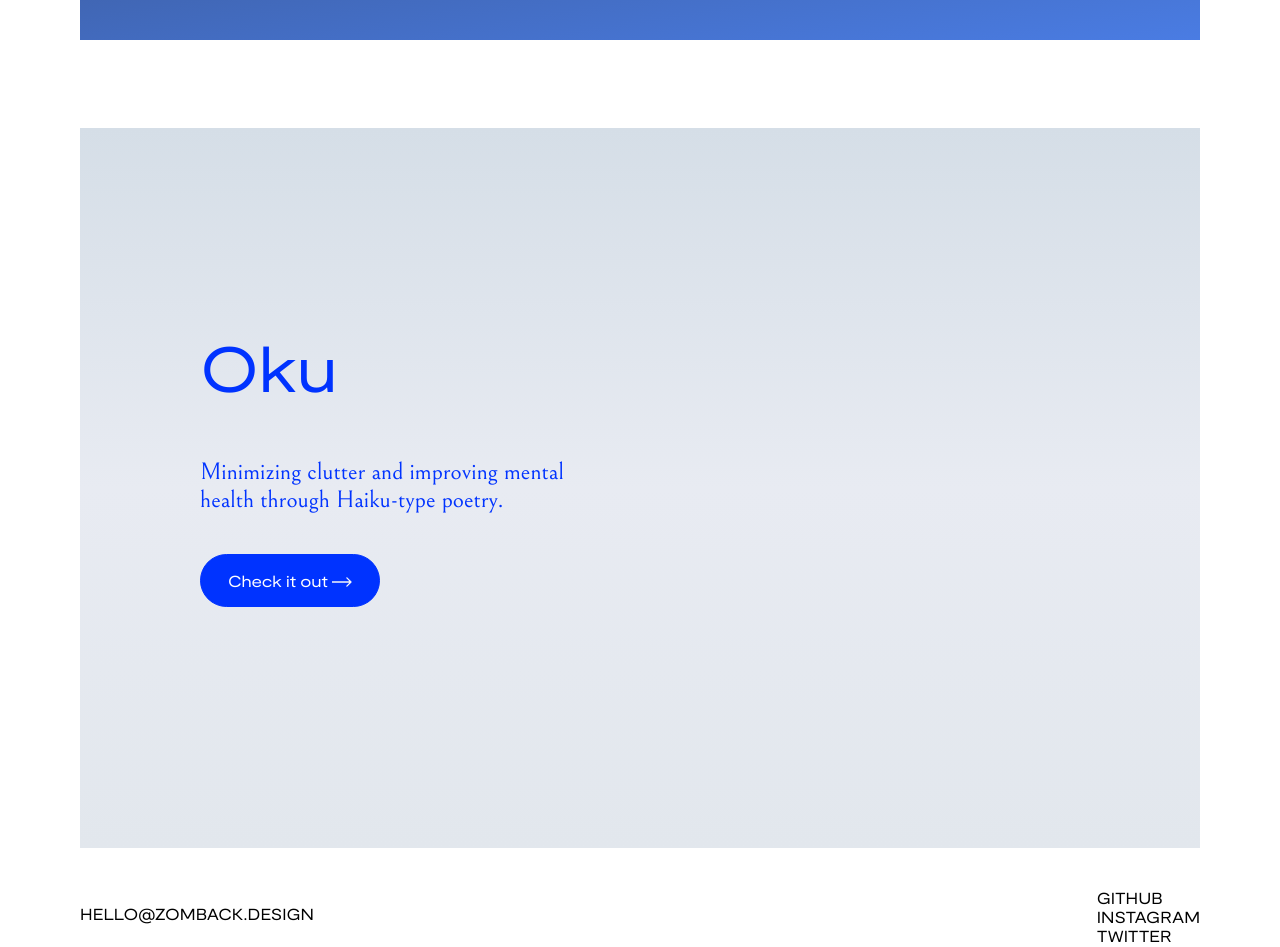
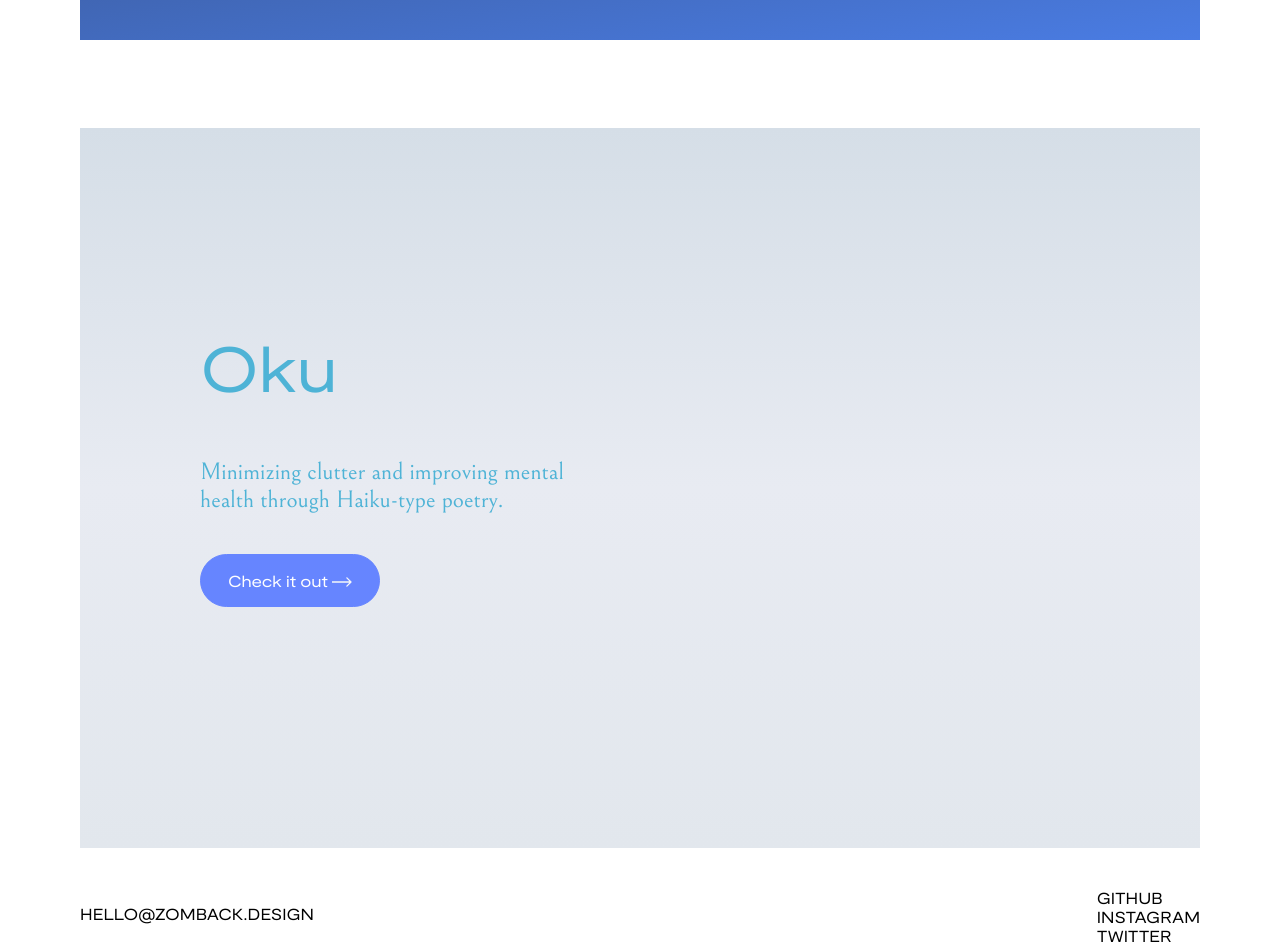
Before and after one commit to aaronzomback/design-portfolio, a Jekyll site: the page built from index.html, in a window 1280 px wide. Shown: the part 1469-2416 px from the top of the page. Built offline with Jekyll 4.4.1, drawn with Linux system fonts in a browser that asks for light colours; grey boxes are pictures that could not be loaded.

Commit message:
improving layout

```diff
--- a/_sass/_timesink.scss
+++ b/_sass/_timesink.scss
@@ -745,6 +745,8 @@ div.wireframes {
 }
 
 div.final-status {
+  margin-left: auto;
+  margin-right: auto;
   width: 800px;
   h2 {
     font-family: $front-font;
@@ -759,6 +761,9 @@ div.final-status {
 }
 
 div.final-history {
+  margin-left: auto;
+  margin-right: auto;
+  width: 800px;
   margin-top: 80px;
   h2 {
     font-family: $front-font;
@@ -772,6 +777,9 @@ div.final-history {
 }
 
 div.final-submissionform {
+  margin-left: auto;
+  margin-right: auto;
+  width: 800px;
   margin-top: 80px;
   h2 {
     font-family: $front-font;
@@ -783,6 +791,8 @@ div.final-submissionform {
     line-height: 1.67;
   }
 }
+
+
 
 
 h1.scaling {
--- a/assets/css/app.scss
+++ b/assets/css/app.scss
@@ -43,6 +43,7 @@
   font-weight: 400;
   src: url(/assets/fonts/Bellefair-Regular.ttf);
 }
+
 
 
 
@@ -324,9 +325,9 @@ background: linear-gradient(to bottom, #D5DEE7 0%, #E8EBF2 50%, #E2E7ED 100%), l
    margin-top: 0px;
 
    button.oku-link {
-     border: 1px solid #0033FF;
+     border: 1px solid #6685FF;
      margin-top: 16px;
-     background-color: #0033FF;
+     background-color: #6685FF;
      border-radius: 50px;
      padding: 16px 8px;
      width: 180px;
@@ -350,13 +351,13 @@ background: linear-gradient(to bottom, #D5DEE7 0%, #E8EBF2 50%, #E2E7ED 100%), l
 
      h1 {
        font-family: $front-font;
-       color: #0033FF;
+       color: #4EB3D6;
        margin-top: 0;
      }
 
      p {
        font-size: 24px;
-       color: #0033FF;
+       color: #4EB3D6;
        width: 400px;
      }
 
--- a/timesink.html
+++ b/timesink.html
@@ -254,7 +254,7 @@ layout: nav
 
 
 <section class="scaling-section">
-  <h1 class="scaling">Scaling the process</h1>
+  <h1 class="scaling" style="text-align:left">Scaling the process</h1>
 <div class="scaling-up">
   <div class="scaling-up-text">
     <p>As TimeSink receives more submissions it will be important to vet and select a team of curators who bring refined taste, a knowledge of cinema history, as well as an appreciation for the art form. In order to sustain high-quality critiques for each rejected filmmaker, the distribution of work must be optimized between each juror. Once we find the best juror/film ratio, we will be able to match the scale to fit any volume of film submissions. To sustain the integrity of the process, communicating the criteria for acceptance on TimeSink will be extremely important. An efficient backend program must also be created to handle the automated status updates on each submission. </p>
```
Also changed, not shown: assets/fonts/Almarai-Light.ttf (added), assets/fonts/Almarai-Regular.ttf (added), assets/fonts/DidactGothic-Regular.ttf (added), assets/fonts/Forum-Regular.ttf (added), 2 other files.
